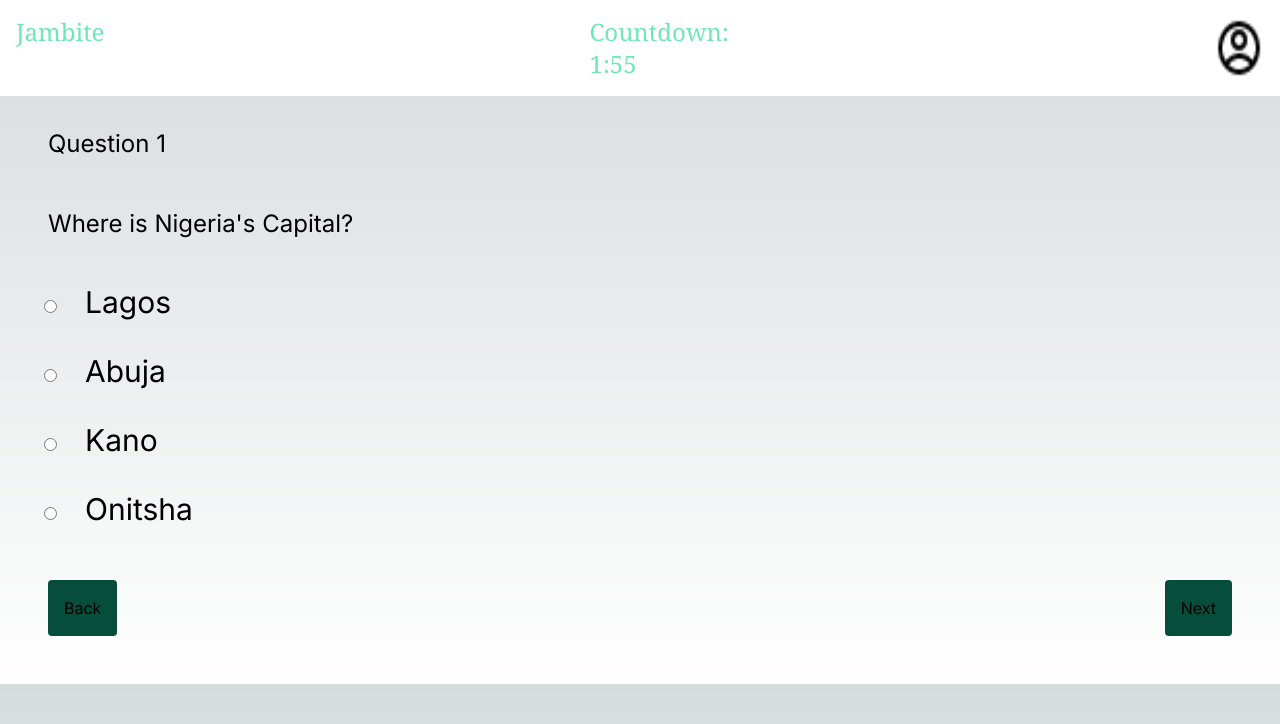
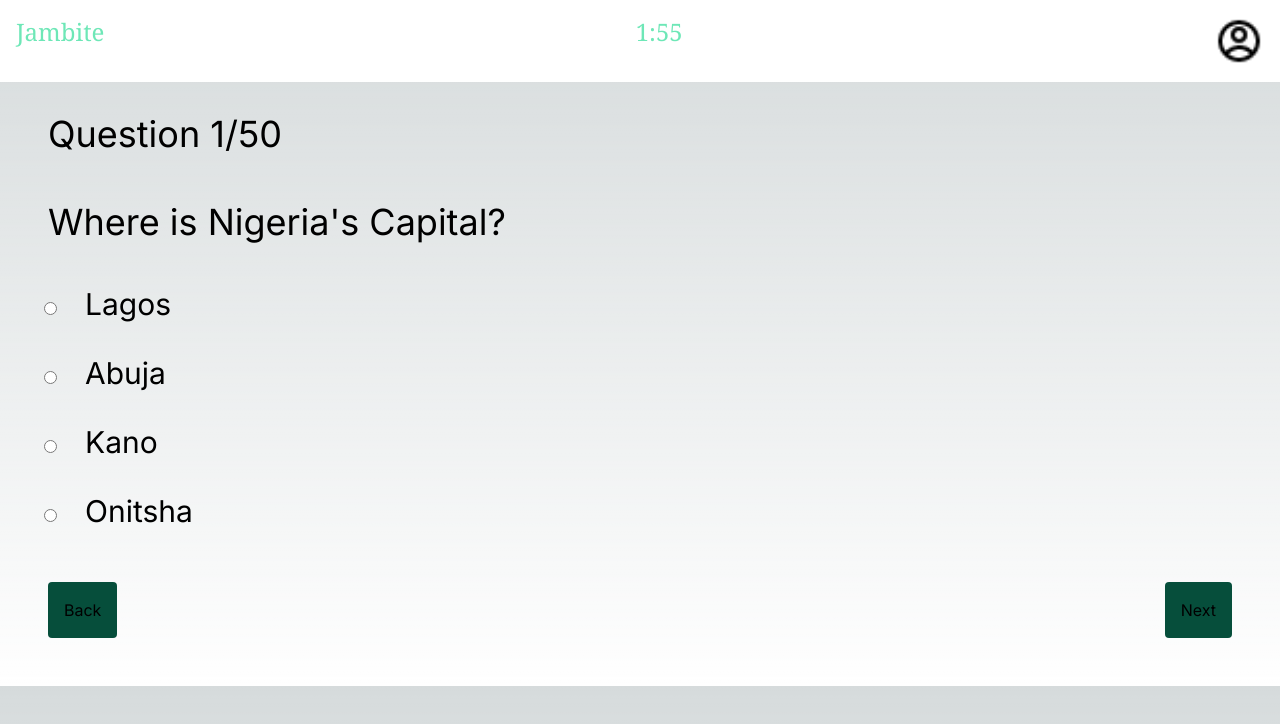
Before and after one commit to MChiemelie/Jambite, a Next.js app: page /dashboard in a window 1280 px wide. Shown: the top 724 px of the page. Built offline with nearby package versions, Linux system fonts and the light colour scheme.

Commit message:
Deploying to Vercel!

```diff
--- a/app/page.tsx
+++ b/app/page.tsx
@@ -17,7 +17,7 @@ export default function Home() {
        font-extrabold font-Söhne text-center text-4xl
        md:text-7xl md:font-extrabold sm:font-extrabold leading-9 tracking-wider'
        >
-       Welcome to Jambite!
+       Ace Your JAMB!
        </h1>
        <p
        className='m-2 p-2 mx-14
--- a/components/Body.tsx
+++ b/components/Body.tsx
@@ -4,14 +4,14 @@ const Body: React.FC = () => {
   return (
     <>
     <div
-    className="m-16 md:m-4"
+    className='m-16 md:m-4'
     >
     <h1
-    className='font-Bold text-2xl m-4 p-4'>
-      Question 1
+    className='font-Bold text-4xl m-4 p-4'>
+      Question 1/50
     </h1>
     <p
-    className='font-Bold text-2xl m-4 p-4'
+    className='font-Bold text-4xl m-4 p-4'
     >Where is Nigeria's Capital?</p>
     <div>
     <input
--- a/components/Nav.tsx
+++ b/components/Nav.tsx
@@ -16,7 +16,7 @@ const Nav: React.FC = () => {
       src={account}
       height={50}
       width={50}
-      alt='acc'
+      alt='account'
       />
     </menu>
     </>
--- a/components/Timer.tsx
+++ b/components/Timer.tsx
@@ -5,7 +5,9 @@ function CountdownTimer() {
 
   useEffect(() => {
     const timer = setInterval(() => {
+     if(countdown){
       setCountdown(countdown => countdown - 1);
+     }
     }, 1000);
 
     return () => clearInterval(timer);
@@ -13,7 +15,6 @@ function CountdownTimer() {
 
   return (
     <div>
-      <p>Countdown:</p>
       <p>{Math.floor(countdown / 60)}:{countdown % 60 < 10 ? '0' : ''}{countdown % 60}</p>
     </div>
   );
--- a/package.json
+++ b/package.json
@@ -6,7 +6,8 @@
     "dev": "next dev",
     "build": "next build",
     "start": "next start",
-    "lint": "next lint"
+    "lint": "next lint",
+    "vercel-build": "npm run build"
   },
   "dependencies": {
     "@types/node": "18.16.0",
```
Also changed, not shown: public/supersport.jpg (added), vercel.json (added).
